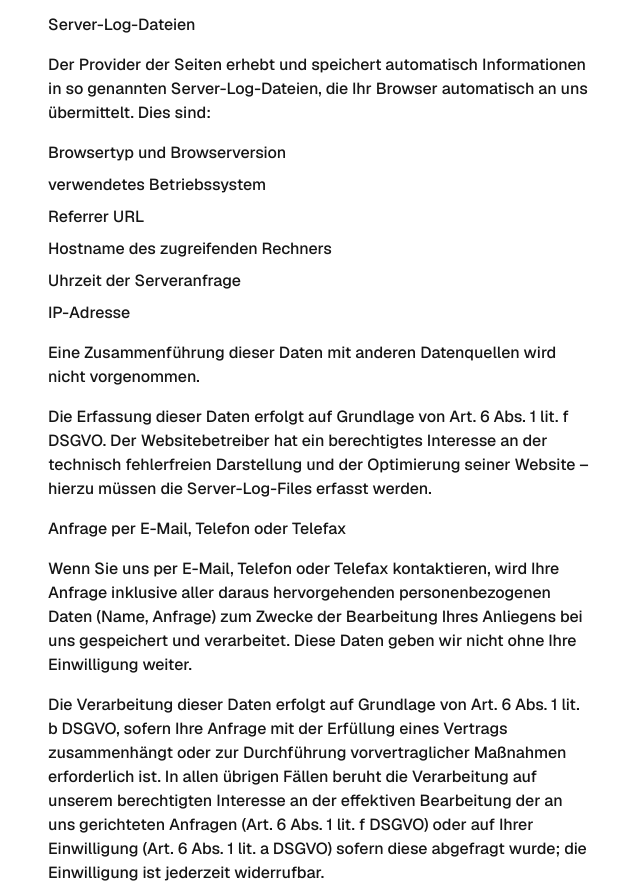
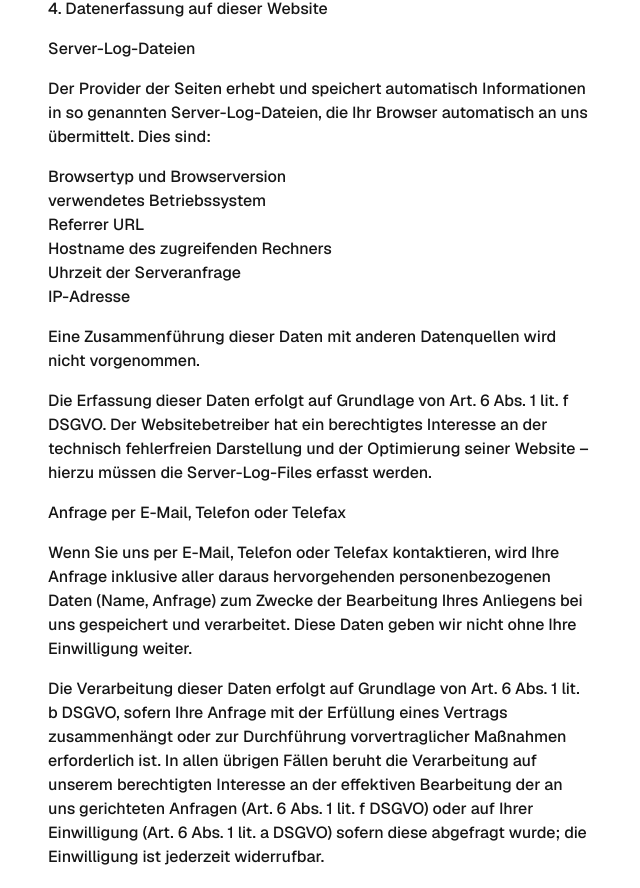
Before and after one commit to benjaminpfleghaar/personal-website, a Next.js app: page /privacy-policy in a window 1280 px wide. Shown: the part 6851-7739 px from the top of the page, without its empty margins (0-640 px from the left). Built offline with nearby package versions, Linux system fonts and the light colour scheme.

Commit message:
restructure html

```diff
--- a/app/legal-notice/page.tsx
+++ b/app/legal-notice/page.tsx
@@ -7,14 +7,14 @@ export const metadata: Metadata = {
 
 export default function LegalNotice() {
 	return (
-		<main className="flex max-w-screen-sm flex-col gap-4 p-8 md:p-12">
+		<div className="flex flex-col gap-4 p-8 md:p-12">
 			<header>
 				<Link href="/" className="text-darkgray hover:text-foreground dark:text-lightgray dark:hover:text-background">
 					Home
 				</Link>
 				<h1>Legal Notice</h1>
 			</header>
-			<section className="flex flex-col gap-4">
+			<main className="flex flex-col gap-4">
 				<p>
 					Benjamin Pfleghaar
 					<br />
@@ -51,7 +51,7 @@ export default function LegalNotice() {
 				<h2>Verbraucher&shy;streit&shy;beilegung/Universal&shy;schlichtungs&shy;stelle</h2>
 				<p>Ich bin nicht bereit oder verpflichtet, an Streitbeilegungsverfahren vor einer Verbraucherschlichtungsstelle teilzunehmen.</p>
 				<p>Quelle: https://www.e-recht24.de</p>
-			</section>
-		</main>
+			</main>
+		</div>
 	);
 }
--- a/app/page.tsx
+++ b/app/page.tsx
@@ -4,10 +4,12 @@ import Engine from "@/components/Engine";
 
 export default function Home() {
 	return (
-		<main className="flex min-h-dvh max-w-screen-sm flex-col gap-3 p-8 md:justify-between md:p-12">
+		<div className="flex min-h-dvh flex-col gap-3 p-8 md:justify-between md:p-12">
 			<Header />
-			<Engine />
+			<main>
+				<Engine />
+			</main>
 			<Footer />
-		</main>
+		</div>
 	);
 }
--- a/app/privacy-policy/page.tsx
+++ b/app/privacy-policy/page.tsx
@@ -7,14 +7,14 @@ export const metadata: Metadata = {
 
 export default function PrivacyPolicy() {
 	return (
-		<main className="flex max-w-screen-sm flex-col gap-4 p-8 md:p-12">
+		<div className="flex flex-col gap-4 p-8 md:p-12">
 			<header>
 				<Link href="/" className="text-darkgray hover:text-foreground dark:text-lightgray dark:hover:text-background">
 					Home
 				</Link>
 				<h1>Privacy Policy</h1>
 			</header>
-			<section className="flex flex-col gap-4">
+			<main className="flex flex-col gap-4">
 				<h2>1. Datenschutz auf einen Blick</h2>
 				<h3>Allgemeine Hinweise</h3>
 				<p>
@@ -123,13 +123,12 @@ export default function PrivacyPolicy() {
 					Sie haben im Rahmen der geltenden gesetzlichen Bestimmungen jederzeit das Recht auf unentgeltliche Auskunft &uuml;ber Ihre gespeicherten personenbezogenen Daten, deren Herkunft und Empf&auml;nger und den Zweck der Datenverarbeitung und ggf. ein Recht auf Berichtigung oder L&ouml;schung dieser Daten. Hierzu sowie zu weiteren Fragen zum Thema personenbezogene Daten k&ouml;nnen
 					Sie sich jederzeit an uns wenden.
 				</p>
-				<h3>Recht auf Einschr&auml;nkung der Verarbeitung</h3> <p>Sie haben das Recht, die Einschr&auml;nkung der Verarbeitung Ihrer personenbezogenen Daten zu verlangen. Hierzu k&ouml;nnen Sie sich jederzeit an uns wenden. Das Recht auf Einschr&auml;nkung der Verarbeitung besteht in folgenden F&auml;llen:</p>
-				<ul className="flex flex-col gap-2">
-					<li>Wenn Sie die Richtigkeit Ihrer bei uns gespeicherten personenbezogenen Daten bestreiten, ben&ouml;tigen wir in der Regel Zeit, um dies zu &uuml;berpr&uuml;fen. F&uuml;r die Dauer der Pr&uuml;fung haben Sie das Recht, die Einschr&auml;nkung der Verarbeitung Ihrer personenbezogenen Daten zu verlangen.</li>
-					<li>Wenn die Verarbeitung Ihrer personenbezogenen Daten unrechtm&auml;&szlig;ig geschah/geschieht, k&ouml;nnen Sie statt der L&ouml;schung die Einschr&auml;nkung der Datenverarbeitung verlangen.</li>
-					<li>Wenn wir Ihre personenbezogenen Daten nicht mehr ben&ouml;tigen, Sie sie jedoch zur Aus&uuml;bung, Verteidigung oder Geltendmachung von Rechtsanspr&uuml;chen ben&ouml;tigen, haben Sie das Recht, statt der L&ouml;schung die Einschr&auml;nkung der Verarbeitung Ihrer personenbezogenen Daten zu verlangen.</li>
-					<li>Wenn Sie einen Widerspruch nach Art. 21 Abs. 1 DSGVO eingelegt haben, muss eine Abw&auml;gung zwischen Ihren und unseren Interessen vorgenommen werden. Solange noch nicht feststeht, wessen Interessen &uuml;berwiegen, haben Sie das Recht, die Einschr&auml;nkung der Verarbeitung Ihrer personenbezogenen Daten zu verlangen.</li>
-				</ul>
+				<h3>Recht auf Einschr&auml;nkung der Verarbeitung</h3>
+				<p>Sie haben das Recht, die Einschr&auml;nkung der Verarbeitung Ihrer personenbezogenen Daten zu verlangen. Hierzu k&ouml;nnen Sie sich jederzeit an uns wenden. Das Recht auf Einschr&auml;nkung der Verarbeitung besteht in folgenden F&auml;llen:</p>
+				<p>Wenn Sie die Richtigkeit Ihrer bei uns gespeicherten personenbezogenen Daten bestreiten, ben&ouml;tigen wir in der Regel Zeit, um dies zu &uuml;berpr&uuml;fen. F&uuml;r die Dauer der Pr&uuml;fung haben Sie das Recht, die Einschr&auml;nkung der Verarbeitung Ihrer personenbezogenen Daten zu verlangen.</p>
+				<p>Wenn die Verarbeitung Ihrer personenbezogenen Daten unrechtm&auml;&szlig;ig geschah/geschieht, k&ouml;nnen Sie statt der L&ouml;schung die Einschr&auml;nkung der Datenverarbeitung verlangen.</p>
+				<p>Wenn wir Ihre personenbezogenen Daten nicht mehr ben&ouml;tigen, Sie sie jedoch zur Aus&uuml;bung, Verteidigung oder Geltendmachung von Rechtsanspr&uuml;chen ben&ouml;tigen, haben Sie das Recht, statt der L&ouml;schung die Einschr&auml;nkung der Verarbeitung Ihrer personenbezogenen Daten zu verlangen.</p>
+				<p>Wenn Sie einen Widerspruch nach Art. 21 Abs. 1 DSGVO eingelegt haben, muss eine Abw&auml;gung zwischen Ihren und unseren Interessen vorgenommen werden. Solange noch nicht feststeht, wessen Interessen &uuml;berwiegen, haben Sie das Recht, die Einschr&auml;nkung der Verarbeitung Ihrer personenbezogenen Daten zu verlangen.</p>
 				<p>
 					Wenn Sie die Verarbeitung Ihrer personenbezogenen Daten eingeschr&auml;nkt haben, d&uuml;rfen diese Daten &ndash; von ihrer Speicherung abgesehen &ndash; nur mit Ihrer Einwilligung oder zur Geltendmachung, Aus&uuml;bung oder Verteidigung von Rechtsanspr&uuml;chen oder zum Schutz der Rechte einer anderen nat&uuml;rlichen oder juristischen Person oder aus Gr&uuml;nden eines
 					wichtigen &ouml;ffentlichen Interesses der Europ&auml;ischen Union oder eines Mitgliedstaats verarbeitet werden.
@@ -143,7 +142,7 @@ export default function PrivacyPolicy() {
 				<h2>4. Datenerfassung auf dieser Website</h2>
 				<h3>Server-Log-Dateien</h3>
 				<p>Der Provider der Seiten erhebt und speichert automatisch Informationen in so genannten Server-Log-Dateien, die Ihr Browser automatisch an uns &uuml;bermittelt. Dies sind:</p>
-				<ul className="flex flex-col gap-2">
+				<ul className="flex flex-col">
 					<li>Browsertyp und Browserversion</li>
 					<li>verwendetes Betriebssystem</li>
 					<li>Referrer URL</li>
@@ -164,7 +163,7 @@ export default function PrivacyPolicy() {
 					Aufbewahrungsfristen &ndash; bleiben unber&uuml;hrt.
 				</p>
 				<p>Quelle: https://www.e-recht24.de</p>
-			</section>
-		</main>
+			</main>
+		</div>
 	);
 }
--- a/components/Engine.tsx
+++ b/components/Engine.tsx
@@ -123,11 +123,12 @@ export default function Engine() {
 	}, []);
 
 	return (
-		<section>
+		<>
 			<nav aria-label="Social Links">
+				<ul>
 					{links.map((link, index) => (
+						<li key={link.label}>
 							<a
-						key={link.label}
 								href={link.href}
 								target="_blank"
 								ref={(element) => {
@@ -135,12 +136,15 @@ export default function Engine() {
 								}}>
 								{link.label}
 							</a>
+						</li>
 					))}
+				</ul>
 			</nav>
 			<nav aria-label="Featured Apps">
+				<ul>
 					{apps.map((app, index) => (
+						<li key={app.label}>
 							<a
-						key={app.label}
 								href={app.href}
 								target="_blank"
 								ref={(element) => {
@@ -149,8 +153,10 @@ export default function Engine() {
 								<Image src={`/images/${app.label.toLowerCase()}.svg`} width={96} height={96} alt="" />
 								<span>{`Open ${app.label} on GitHub`}</span>
 							</a>
+						</li>
 					))}
+				</ul>
 			</nav>
-		</section>
+		</>
 	);
 }
--- a/styles/_globals.css
+++ /dev/null
@@ -1,83 +0,0 @@
-*,
-*::after,
-*::before {
-	margin: 0;
-	padding: 0;
-	box-sizing: border-box;
-}
-:root {
-	--font-family: "Geist";
-	--font-geist-16: 500 1rem/1.5rem var(--font-family);
-	--font-geist-24: 500 1.5rem/2rem var(--font-family);
-	--font-geist-40: 500 2.5rem/2.5rem var(--font-family);
-
-	--color-gray: #6f6f6f;
-	--color-foreground: #161616;
-	--color-background: #ffffff;
-
-	--spacing-8: 0.5rem;
-	--spacing-12: 0.75rem;
-	--spacing-16: 1rem;
-	--spacing-24: 1.5rem;
-	--spacing-32: 2rem;
-	--spacing-40: 2.5rem;
-	--spacing-48: 3rem;
-}
-html {
-	font-size: 100%;
-}
-body {
-	color: var(--color-foreground);
-	background: var(--color-background);
-	font-family: Arial, Helvetica, sans-serif;
-
-	-webkit-font-smoothing: antialiased;
-	-moz-osx-font-smoothing: grayscale;
-}
-h1,
-h2,
-h3,
-h4 {
-	font: var(--font-geist-16);
-}
-p {
-	font: var(--font-geist-16);
-	color: var(--color-foreground);
-}
-a {
-	border-radius: 2px;
-	text-decoration: none;
-	color: var(--color-gray);
-	font: var(--font-geist-16);
-	transition: color 0.2s ease;
-
-	&:focus-visible {
-		outline-offset: 2px;
-		outline: 2px solid var(--color-foreground);
-	}
-}
-ul {
-	display: flex;
-	list-style: none;
-	gap: var(--spacing-8);
-	flex-direction: column;
-	font: var(--font-geist-16);
-	color: var(--color-foreground);
-}
-img {
-	height: auto;
-	display: block;
-	max-width: 100%;
-}
-@media (hover: hover) and (pointer: fine) {
-	a:hover {
-		color: var(--color-foreground);
-	}
-}
-@media (prefers-color-scheme: dark) {
-	:root {
-		--color-gray: #8d8d8d;
-		--color-foreground: #ffffff;
-		--color-background: #161616;
-	}
-}
--- a/styles/globals.css
+++ b/styles/globals.css
@@ -4,7 +4,7 @@
 
 @layer base {
 	body {
-		@apply bg-background font-medium text-foreground antialiased dark:bg-foreground dark:text-background;
+		@apply max-w-screen-sm bg-background font-medium text-foreground antialiased dark:bg-foreground dark:text-background;
 	}
 }
 
```
Lines whose indentation alone changed are shown as unchanged.
